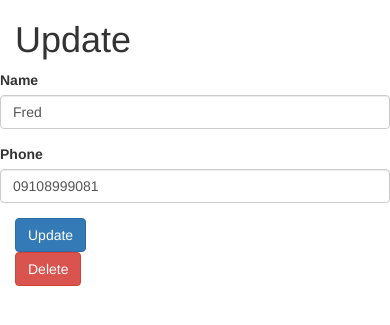
After one commit to fredowinz23/githubtest2018, a Django app: page /contact/update/2/ in a window 390 px wide. The commit adds this page. Shown: the top 325 px of the page. Run offline with Django 3.2, Linux system fonts and the light colour scheme; data comes from the database, SQL or seed files in the repository; both versions use the stored data as it was after the commit; some libraries are stand-ins or nearby versions.

Commit message:
created phonebook app

```diff
--- /dev/null
+++ b/christan/phonebook/contact/templates/contact/update.html
@@ -0,0 +1,37 @@
+<html>
+    <head>
+    <link rel="stylesheet" href="https://maxcdn.bootstrapcdn.com/bootstrap/3.3.7/css/bootstrap.min.css" integrity="sha384-BVYiiSIFeK1dGmJRAkycuHAHRg32OmUcww7on3RYdg4Va+PmSTsz/K68vbdEjh4u" crossorigin="anonymous">
+    </head>
+    <body>
+        <div class="container">
+            <h1> Update </h1>
+            <div class="row justify-content-center d-flex">
+                <form method="POST" action="{% url 'contact:update-post' contact.id %}">
+                    {% csrf_token %}
+                    <div class="card mt-4 col-lg-6">
+                        <div class="form-group row">
+                            <label for="example-text-input" class="col-2 col-form-label">Name</label>
+                            <div class="col-10">
+                                <input class="form-control" type="text" value="{{contact.name}}" name="name">
+                            </div>
+                        </div>
+                        <div class="form-group row">
+                            <label for="example-text-input" class="col-2 col-form-label">Phone</label>
+                            <div class="col-10">
+                                <input class="form-control" type="text" value="{{contact.phone}}" name="phone">
+                            </div>
+                        </div>
+                        <div class="form-group row">
+                            <div class="col-lg-6">
+                                <input class="form-submit btn btn-primary" type="submit" value="Update" name="create">
+                            </div>
+                            <div class="col-lg-6">
+                                <a class="form-submit btn btn-danger" href="{% url 'contact:delete-post' contact.id %}">Delete</a>
+                            </div>
+                        </div>
+                    </div>
+                </form>
+            </div>
+        </div>
+    </body>
+</html>
--- a/christan/phonebook/contact/urls.py
+++ b/christan/phonebook/contact/urls.py
@@ -1,6 +1,14 @@
 from django.conf.urls import url
 from . import views
 
+app_name="contact"
+
 urlpatterns = [
     url(r'^$', views.view, name='index'),
+    url(r'^create/$', views.create , name='create'),
+    url(r'^create-post/$', views.create_post, name='create-post'),
+    url(r'^update/(?P<contactId>[0-9]+)/$', views.update, name='update'),
+    url(r'^update-post/(?P<contactId>[0-9]+)/$', views.update_post, name='update-post'),
+    url(r'^delete-post/(?P<contactId>[0-9]+)/$', views.delete_post, name='delete-post'),
+
 ]
--- a/christan/phonebook/contact/views.py
+++ b/christan/phonebook/contact/views.py
@@ -1,8 +1,34 @@
-from django.shortcuts import render
-
+from django.shortcuts import render, redirect
 from .models import Contact
 
 def view(request):
-
     contact_list = Contact.objects.all()
     return render(request, 'contact/index.html', { 'contact_list' : contact_list })
+
+def create(request):
+    return render(request, 'contact/create.html')
+
+def create_post(request):
+    contact = Contact()
+    contact.name = request.POST['name']
+    contact.phone = request.POST['phone']
+    contact.save()
+
+    return redirect('/contact')
+
+def update(request, contactId):
+    contact = Contact.objects.get(id = contactId)
+    return render(request, 'contact/update.html', {'contact' : contact })
+
+def update_post(request, contactId):
+    contact = Contact.objects.get(id = contactId)
+    contact.name = request.POST['name']
+    contact.phone = request.POST['phone']
+    contact.save()
+
+    return redirect('/contact')
+
+def delete_post(request, contactId):
+    contact = Contact.objects.get(id = contactId)
+    contact.delete()
+    return redirect('/contact')
--- a/christan/phonebook/phonebook/urls.py
+++ b/christan/phonebook/phonebook/urls.py
@@ -17,6 +17,6 @@ from django.contrib import admin
 from django.conf.urls import include, url
 
 urlpatterns = [
-    url(r'^contact/', include('contact.urls'), name='contact'),
+    url(r'^contact/', include('contact.urls', namespace="contact")),
     url('admin/', admin.site.urls),
 ]
```
Also changed, not shown: christan/phonebook/contact/templates/contact/create.html (added, +32 -0 lines), christan/phonebook/contact/templates/contact/index.html (+38 -5 lines), christan/phonebook/db.sqlite3.
